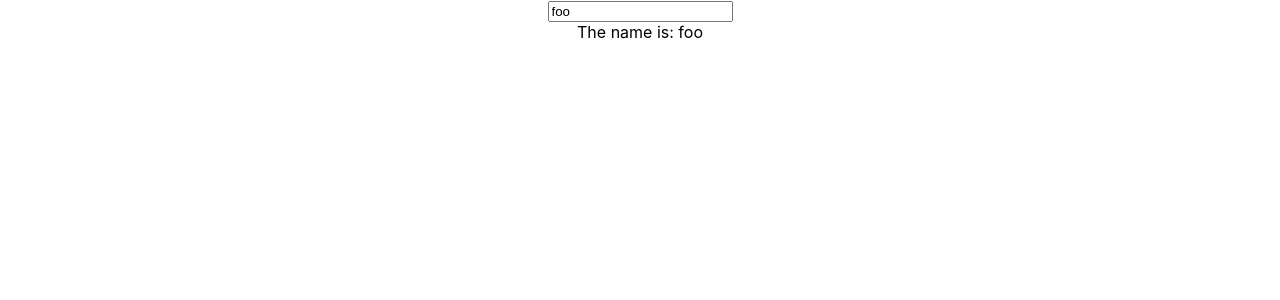
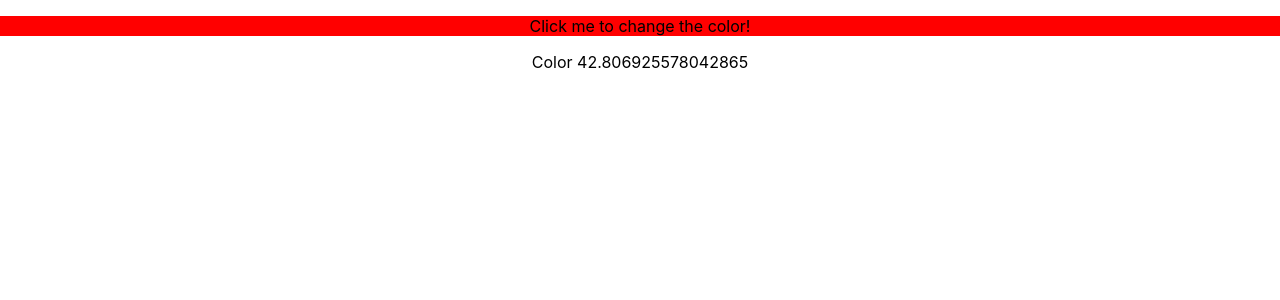
Before and after one commit to illusionoff/js_examples, a React (Create React App) app in the folder my-app/: page / in a window 1280 px wide. Shown: the top 300 px of the page. Built offline with nearby package versions, Linux system fonts and the light colour scheme.

Commit message:
testing Tree component React useState

```diff
--- /dev/null
+++ b/my-app/src/react/Button.js
@@ -0,0 +1,15 @@
+// function Button({ setBackgroundColor }) {
+const Button = ({ setBackgroundColor, backgroundColor }) => {
+  console.log('Button backgroundColor=', backgroundColor);
+  console.log('Button module restart');
+  let resultColor = backgroundColor;
+  if (backgroundColor === 'red') { resultColor = 'blue' }
+  else { resultColor = 'red' }
+
+  return (
+    <div onClick={() => { setBackgroundColor(resultColor) }}>
+      <p>Click me to change the color!</p>
+    </div>
+  );
+}
+export default Button
--- /dev/null
+++ b/my-app/src/react/DownloadCSV.js
@@ -0,0 +1,32 @@
+import React, { useCallback, useEffect } from 'react'
+
+function DownloadCSV({ OnDataCsv, dataCsv }) {
+
+  let dataCSV = 'Данные Есть';
+
+  // const handleInputChange = useCallback((dataCSV) => {
+  //   OnDataCsv(dataCSV)
+  // }, [OnDataCsv])
+
+  const updateData = (value) => {
+    OnDataCsv(value)
+  }
+  // useEffect(updateData, [OnDataCsv]);
+
+  return (
+    <div>
+      {/* <input type="text" onChange={handleInputChange} value={name} />
+      <div>The name is: {name}</div> */}
+      <button
+        // className="btn yellow darken-4"
+        className="btn cyan darken-1"
+        // onClick={handleInputChange(dataCSV)}
+        onClick={updateData(dataCSV)}
+      // disabled={loading}
+      >setDataCsv
+          </button>
+    </div>
+  )
+}
+
+export default DownloadCSV
--- /dev/null
+++ b/my-app/src/react/Tree.js
@@ -0,0 +1,16 @@
+// function Button({ setBackgroundColor }) {
+// const Tree = ({ backgroundColor }) => {
+const Tree = () => {
+  // console.log('Tree backgroundColor=', backgroundColor);
+  console.log('Tree module restart');
+  function getRandomArbitrary(min, max) {
+    return Math.random() * (max - min) + min;
+  }
+  return (
+    <div >
+      {/* <p>Color {backgroundColor}</p> */}
+      <p>Color {getRandomArbitrary(0, 100)}</p>
+    </div>
+  );
+}
+export default Tree
--- /dev/null
+++ b/my-app/src/react/ViewChart.js
@@ -0,0 +1,16 @@
+import React, { useCallback } from 'react'
+
+function ViewChart({ dataCsv }) {
+
+
+  console.log('dataCsv=', dataCsv);
+
+  return (
+    <div>
+      {/* <input type="text" onChange={handleInputChange} value={name} /> */}
+      <div>dataCsv is: {dataCsv}</div>
+    </div>
+  )
+}
+
+export default ViewChart
--- a/my-app/src/react/myChild.js
+++ /dev/null
@@ -1,17 +0,0 @@
-import React, { useCallback } from 'react'
-
-function MyChild({ name, onNameChange }) {
-
-  const handleInputChange = useCallback(event => {
-    onNameChange(event.target.value)
-  }, [onNameChange])
-
-  return (
-    <div>
-      <input type="text" onChange={handleInputChange} value={name} />
-      <div>The name is: {name}</div>
-    </div>
-  )
-}
-
-export default MyChild
--- a/my-app/src/react/myContainer.js
+++ b/my-app/src/react/myContainer.js
@@ -1,12 +1,50 @@
-import React, { useState } from 'react'
-import MyChild from './myChild'
+// import React, { useState } from 'react'
+// import DownloadCSV from './DownloadCSV'
+// import ViewChart from './ViewChart'
 
-function MyContainer() {
-  const [name, setName] = useState('foo')
+// function MyContainer() {
+//   const [dataCsv, setDataCsv] = useState('Данных еще нет');
+
+//   // const updateData = (value) => {
+//   //   setDataCsv({ data: value })
+//   // }
+
+//   return (
+//     <>
+//       {/* <DownloadCSV OnDataCsv={setDataCsv} dataCsv={dataCsv}/>
+//       <ViewChart dataCsv={dataCsv} /> */}
+//     </>
+//   )
+// }
+
+import React, { useState } from "react";
+import Button from './Button';
+import Tree from './Tree'
+
+const MyContainer = () => {
+  const [backgroundColor, setBackgroundColor] = useState('red');
+  console.log('MyContainer backgroundColor=', backgroundColor);
+  console.log('MyContainer module restart');
 
   return (
-    <MyChild name={name} onNameChange={setName} />
-  )
+    <>
+      <div style={{ backgroundColor: backgroundColor }}>
+        <Button setBackgroundColor={setBackgroundColor} backgroundColor={backgroundColor} />
+      </div>
+      <div>
+        {/* <Tree backgroundColor={backgroundColor} /> */}
+        <Tree />
+      </div>
+    </>
+  );
 }
 
+// const Button = ({ setBackgroundColor }) => {
+//   return (
+//     <div onClick={() => { setBackgroundColor('blue') }}>
+//       <p>Click me to change the color!</p>
+//     </div>
+//   );
+// }
+
 export default MyContainer
```
